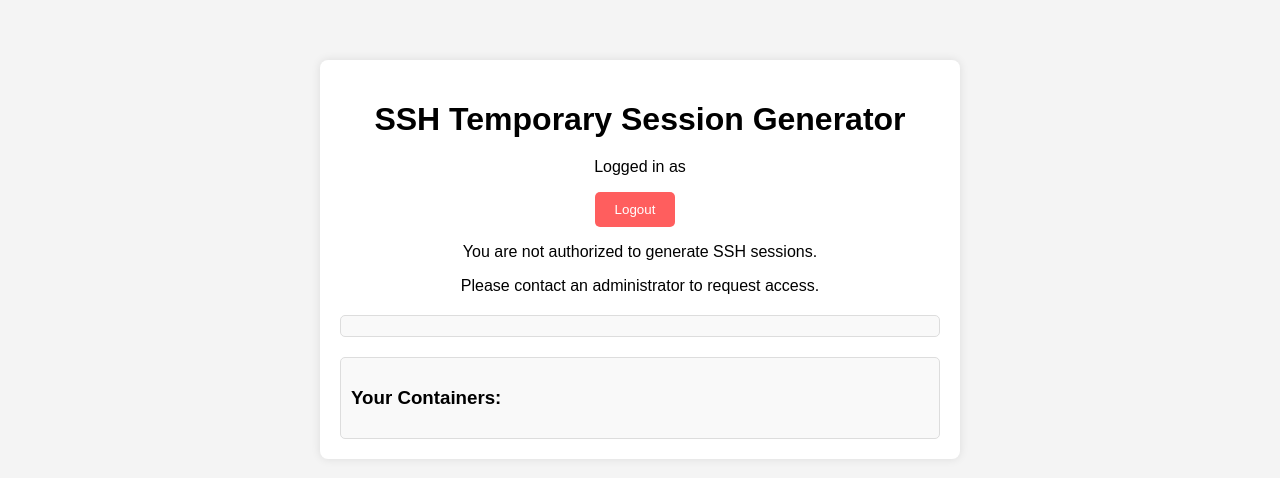
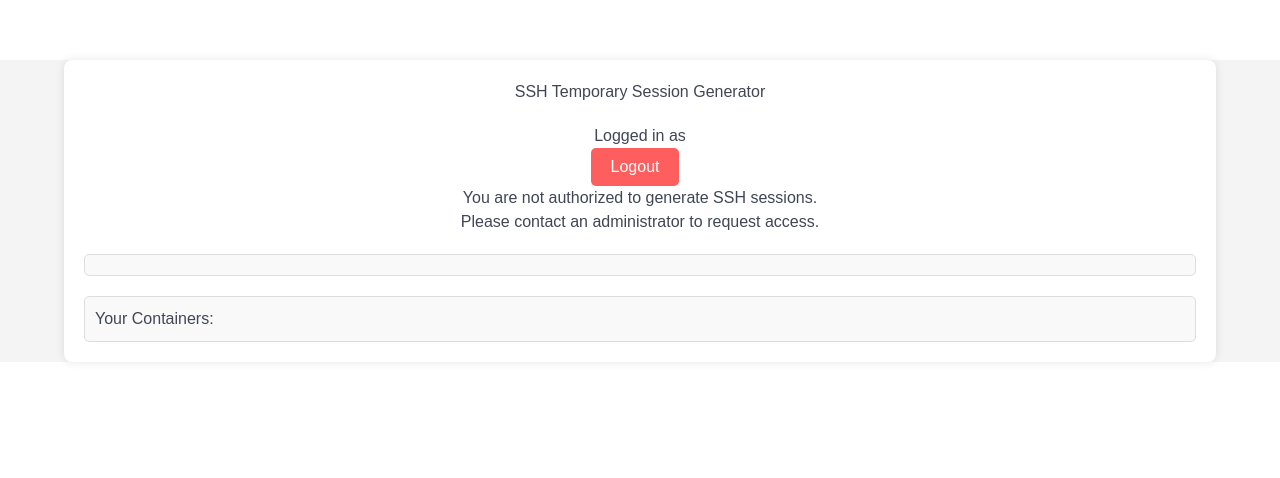
Before and after one commit to kokofixcomputers/TemporarySSHSessionManager, a Flask app: template templates/home.html in a window 1280 px wide. Shown: the top 478 px of the page. Run offline with Flask 3, Linux system fonts and the light colour scheme; the template is opened without the code that fills it, so the values that code supplies are empty; parts of the project's set-up code (start-up, migrations or seed data) failed here and were passed over.

Commit message:
:lipstick: style: That doesn't look right...
Signed-off-by: kokodev <koko@kokodev.cc>

```diff
--- a/templates/home.html
+++ b/templates/home.html
@@ -4,6 +4,7 @@
     <meta charset="UTF-8" />
     <meta name="viewport" content="width=device-width, initial-scale=1.0" />
     <title>SSH Temporary Session Generator</title>
+    <link rel="stylesheet" href="https://cdn.jsdelivr.net/npm/bulma@1.0.2/css/bulma.min.css">
     <link href="https://fonts.googleapis.com/css2?family=Roboto:wght@400;700&display=swap" rel="stylesheet">
     <link rel="stylesheet" href="/static/styles.css" />
     <link rel="stylesheet" href="/static/confirmationModal.css" />
@@ -75,9 +76,7 @@
         <center>
           <p class="restart-text">Creating Container...</p>
           <p>This might take a while.</p>
-          <div class="progress-bar">
-            <div class="progress" id="myProgress" data-size="0"></div>
-          </div>
+          <progress class="progress is-info" id="myProgress" value="0" max="100">0%</progress>
           <script>
             const progressBar = document.getElementById("myProgress");
             let width = 0;
@@ -88,10 +87,11 @@
             const id = setInterval(() => {
                 if (width >= 100) {
                     clearInterval(id); // Stop when it reaches or exceeds 100%
+                    progressBar.value = 100; // Ensure it shows 100% at the end
                 } else {
                     width += increment; // Increment the width
-                    progressBar.style.width = `${width}%`; // Update the width of the progress bar
-                    progressBar.setAttribute("data-size", Math.round(width)); // Update data-size attribute for accessibility
+                    progressBar.value = Math.round(width); // Update the value of the progress bar
+                    progressBar.innerText = `${Math.round(width)}%`; // Update inner text for accessibility
                 }
             }, intervalTime);
           </script>
```
